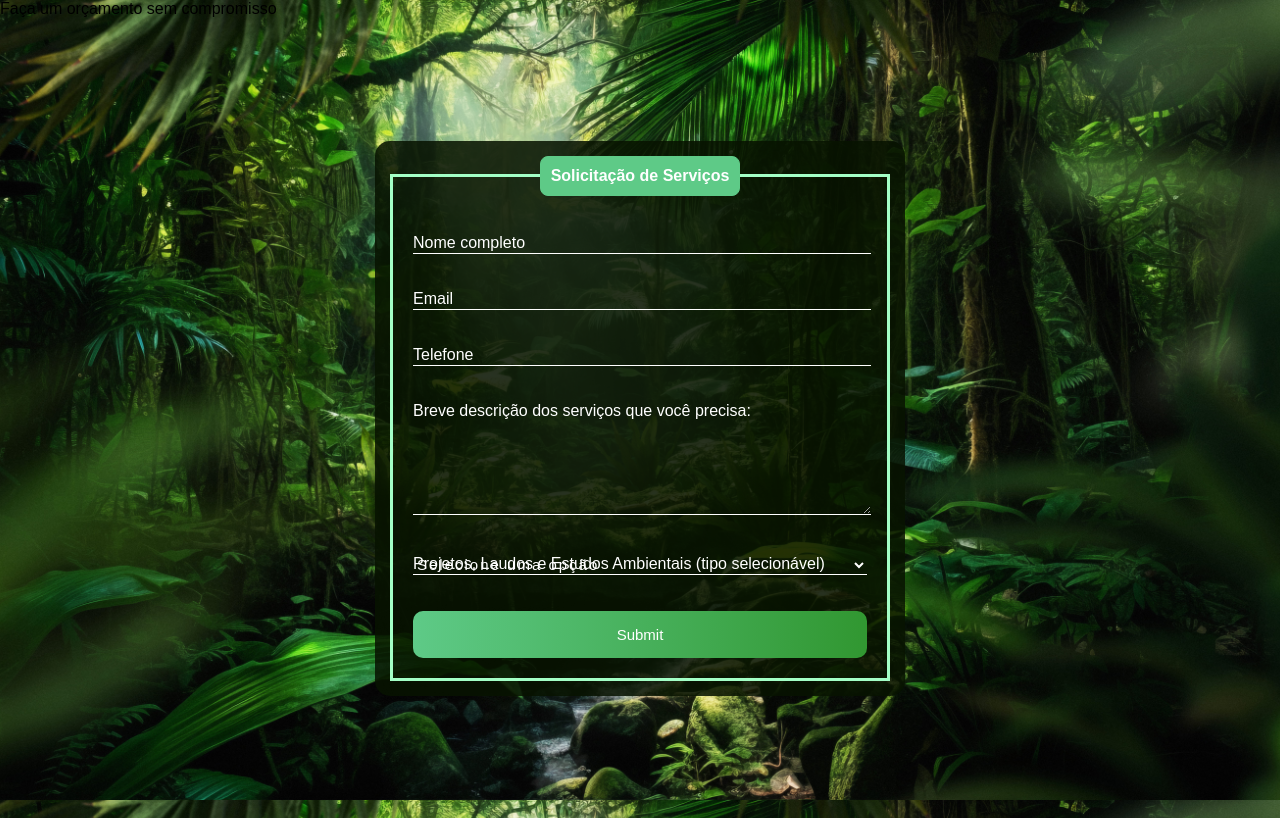
After one commit to ochristopherfilipe/cadastromsprojetos, a PHP site: page /form.html in a window 1280 px wide. The commit adds this page. Run offline with PHP 8.4, Linux system fonts and the light colour scheme.

Commit message:
teste 2 separando html

```diff
--- /dev/null
+++ b/form.html
@@ -0,0 +1,62 @@
+<!DOCTYPE html>
+<html lang="en">
+
+<head>
+    <meta charset="UTF-8">
+    <meta http-equiv="X-UA-Compatible" content="IE=edge">
+    <meta name="viewport" content="width=device-width, initial-scale=1.0">
+    <title>Fale conosco</title>
+    <subtitle>Faça um orçamento sem compromisso</subtitle>
+    <link rel="icon" href="logo.png" type="image/x-icon">
+    <link rel="stylesheet" href="style.css">
+</head>
+
+<body>
+    <div class="container">
+        <div class="box">
+            <form action="index.php" method="post">
+                <fieldset>
+                    <legend><b>Solicitação de Serviços</b></legend>
+                    <br>
+                    <div class="inputBox">
+                        <input type="text" name="nome" id="nome" class="inputUser" required>
+                        <label for="nome" class="labelInput">Nome completo</label>
+                    </div>
+                    <br><br>
+                    <div class="inputBox">
+                        <input type="text" name="email" id="email" class="inputUser" required>
+                        <label for="email" class="labelInput">Email</label>
+                    </div>
+                    <br><br>
+                    <div class="inputBox">
+                        <input type="tel" name="telefone" id="telefone" class="inputUser" required>
+                        <label for="telefone" class="labelInput">Telefone</label>
+                    </div>
+                    <br><br>
+                    <div class="inputBox">
+                        <textarea name="descricao_servicos" id="descricao_servicos" class="inputUser" rows="6"
+                            required></textarea>
+                        <label for="descricao_servicos" class="labelInput">Breve descrição dos serviços que você
+                            precisa:</label>
+                    </div>
+                    <br><br>
+
+                    <!-- Novo campo selecionável -->
+                    <div class="inputBox">
+                        <label for="tipo_servico" class="labelInput">Projetos, Laudos e Estudos Ambientais (tipo selecionável)</label>
+                        <select name="tipo_servico" id="tipo_servico" class="inputUser" required>
+                            <option value="">Selecione uma opção</option>
+                            <option value="Assessoria e Consultoria Ambiental">Assessoria e Consultoria Ambiental</option>
+                            <option value="Desenvolvimento de Diagnóstico Socioambiental">Desenvolvimento de Diagnóstico Socioambiental</option>
+                        </select>
+                    </div>
+                    <br><br>
+
+                    <input type="submit" name="submit" id="submit">
+                </fieldset>
+            </form>
+        </div>
+    </div>
+</body>
+
+</html>
```
Also changed, not shown: index.php (+8 -70 lines).
